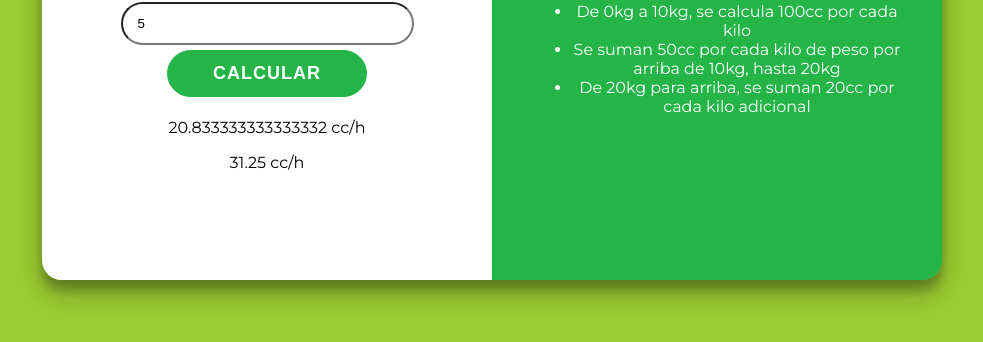
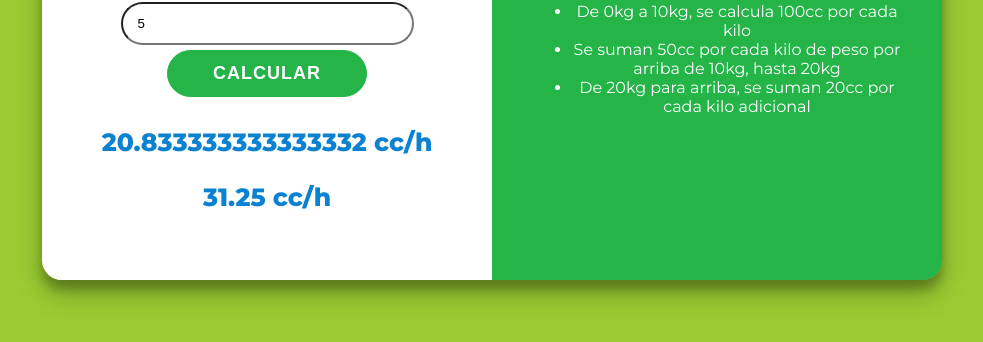
Before and after one commit to FacundoMM/Calculadora_basal, a plain HTML site: page index.html in a window 1280 px wide. Both pictures are taken after typing "5" into the empty fields and a click on the button "CALCULAR". Shown: the part 370-712 px from the top of the page, without its empty margins (148-1131 px from the left). Drawn offline with Linux system fonts and the light colour scheme.

Commit message:
style.css

```diff
--- a/style.css
+++ b/style.css
@@ -68,3 +68,16 @@ button:active {
     padding: 40px;
     overflow: hidden;
 }
+#error{
+    color: red;
+    font-weight: bold;
+    display: none;
+}
+
+.resultado{
+    color: #0A81D1;
+    font-weight: bold;
+    font-size: 25px;
+    margin-bottom: 5px;
+    display: none;
+}
```
